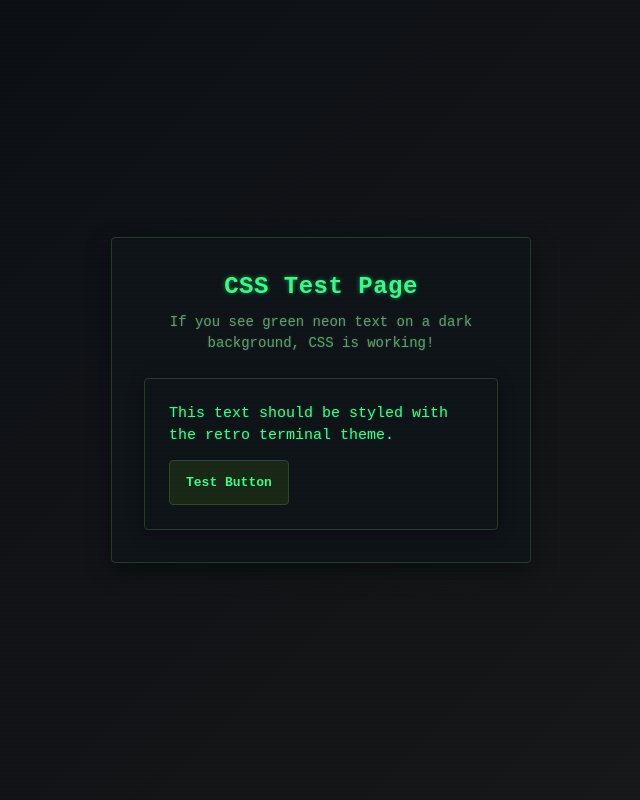
After one commit to Kristiank02/PHP_Chatbot, a PHP site: page /PHP_Chatbot/test-css.html in a window 1280 px wide. The commit adds this page. Shown: the whole page, without its empty margins (319-959 px from the left). Run offline with PHP 8.4, Linux system fonts and the light colour scheme.

Commit message:
styling fix

```diff
--- a/public/auth/login.php
+++ b/public/auth/login.php
@@ -49,7 +49,7 @@ if ($_SERVER['REQUEST_METHOD'] === 'POST') {
   <meta charset="utf-8">
   <title>Login - Weightlifting Assistant</title>
   <meta name="viewport" content="width=device-width, initial-scale=1">
-  <link rel="stylesheet" href="../assets/css/main.css">
+  <link rel="stylesheet" href="../assets/css/main-compiled.css">
 </head>
 <body>
   <div class="auth-page">
--- a/public/auth/register.php
+++ b/public/auth/register.php
@@ -39,7 +39,7 @@ if ($_SERVER['REQUEST_METHOD'] === 'POST') {
   <meta charset="utf-8">
   <title>Register - Weightlifting Assistant</title>
   <meta name="viewport" content="width=device-width, initial-scale=1">
-  <link rel="stylesheet" href="../assets/css/main.css">
+  <link rel="stylesheet" href="../assets/css/main-compiled.css">
 </head>
 <body>
   <div class="auth-page">
--- a/public/index.html
+++ b/public/index.html
@@ -5,7 +5,7 @@
   <meta name="viewport" content="width=device-width, initial-scale=1" />
   <title>Chatbot • Frontend</title>
   <meta name="description" content="Lightweight chatbot UI with clean structure and accessible interactions." />
-  <link rel="stylesheet" href="assets/css/main.css" />
+  <link rel="stylesheet" href="assets/css/main-compiled.css" />
 </head>
 <body>
   <main class="chat" role="region" aria-label="Chatbot">
--- /dev/null
+++ b/public/test-css.html
@@ -0,0 +1,26 @@
+<!DOCTYPE html>
+<html lang="no">
+<head>
+  <meta charset="UTF-8">
+  <meta name="viewport" content="width=device-width, initial-scale=1.0">
+  <title>CSS Test</title>
+  <link rel="stylesheet" href="assets/css/main.css">
+</head>
+<body>
+  <div class="auth-page">
+    <div class="auth-container">
+      <div class="auth-header">
+        <h1>CSS Test Page</h1>
+        <p>If you see green neon text on a dark background, CSS is working!</p>
+      </div>
+
+      <div class="card">
+        <div class="card__body">
+          <p>This text should be styled with the retro terminal theme.</p>
+          <button class="btn btn--primary">Test Button</button>
+        </div>
+      </div>
+    </div>
+  </div>
+</body>
+</html>
```
Also changed, not shown: public/assets/css/main-compiled.css (added).
